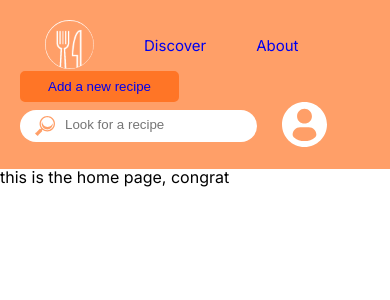
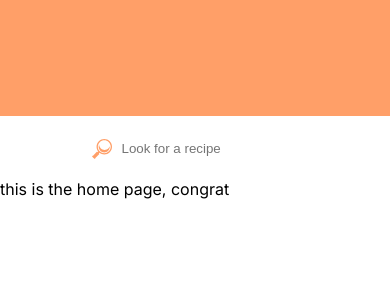
Before and after one commit to CMarchandon/My-Cooking-Book, a React (Vite) app: page / in a window 390 px wide. Shown: the top 300 px of the page. Built offline with nearby package versions, Linux system fonts and the light colour scheme.

Commit message:
begining of responsive navbar

```diff
--- a/src/SCSS/components/_navbar.scss
+++ b/src/SCSS/components/_navbar.scss
@@ -1,3 +1,5 @@
+@import './sreachBar';
+
 body {
     font-family: $font;
 }
@@ -5,26 +7,16 @@ body {
 nav {
     background-color: $lightOrange;
     color: $fakeWhite;
-    padding: 20px;
+    padding: 22px;
     font-size: 15px;
-
-    #recipe-search {
-        background-image: url('/src/assets/icons/magnifying\ glass.svg');
-        background-size: 20px 20px;
-        background-position: -15px center;
-        background-repeat: no-repeat;
-        border: none;
-        padding: 7px 15px 10px 15px;
-        border-radius: 20px;
-        border-left: 30px solid transparent;
-      }
+    min-height: 72px;
 
     ul {
         list-style: none;
-        padding: 0;
         display: flex;
         justify-content: space-between;
         flex-wrap: wrap;
+        margin-top: 15px;
 
         li{
             flex-wrap: wrap;
@@ -32,7 +24,8 @@ nav {
 
         a{
             text-decoration: none;
-            padding: 5px 25px 5px 25px;
+            font-weight: 700;
+            padding: 5px 64px 5px 64px;
             border-radius: 5px;
             &:hover{
                 text-decoration: underline;
@@ -52,10 +45,36 @@ nav {
     #new-recipe-btn{
         background-color: $darkOrange;
         border-radius: 5px;
-        border: solid $darkOrange;
-        padding: 5px 25px 5px 25px;
+        border: solid 1px $darkOrange;
+        padding: 6px 35px 6px 35px;
+        font-size: 15px;
+        &:hover{
+            border: solid 1px $fakeWhite;
+        }
         a {
             padding: 0px;
+            font-weight: 700;
+            &:hover {
+                text-decoration: none;
+            }
         }
     }
 }
+
+#search-bar-smartphone {
+    display: none;
+}
+
+@media screen and (max-width:1240px){
+  .nav-links {
+    display: none;
+  }
+  header{
+    justify-content: center;
+    text-align: center;
+  }
+  #search-bar-smartphone{
+    display: block;
+    margin: 15px;
+  }
+}
--- /dev/null
+++ b/src/SCSS/components/_sreachBar.scss
@@ -0,0 +1,10 @@
+#recipe-search {
+        background-image: url('/src/assets/icons/magnifying\ glass.svg');
+        background-size: 20px 20px;
+        background-position: -15px center;
+        background-repeat: no-repeat;
+        border: none;
+        padding: 10px 15px 10px 15px;
+        border-radius: 20px;
+        border-left: 30px solid transparent;
+      }
--- a/src/SCSS/style.css
+++ b/src/SCSS/style.css
@@ -53,6 +53,17 @@ table {
   border-spacing: 0;
 }
 
+#recipe-search {
+  background-image: url("/src/assets/icons/magnifying glass.svg");
+  background-size: 20px 20px;
+  background-position: -15px center;
+  background-repeat: no-repeat;
+  border: none;
+  padding: 10px 15px 10px 15px;
+  border-radius: 20px;
+  border-left: 30px solid transparent;
+}
+
 body {
   font-family: "Inter", sans-serif;
 }
@@ -60,32 +71,24 @@ body {
 nav {
   background-color: #FF9F68;
   color: #F9F9F9;
-  padding: 20px;
+  padding: 22px;
   font-size: 15px;
-}
-nav #recipe-search {
-  background-image: url("/src/assets/icons/magnifying glass.svg");
-  background-size: 20px 20px;
-  background-position: -15px center;
-  background-repeat: no-repeat;
-  border: none;
-  padding: 7px 15px 10px 15px;
-  border-radius: 20px;
-  border-left: 30px solid transparent;
+  min-height: 72px;
 }
 nav ul {
   list-style: none;
-  padding: 0;
   display: flex;
   justify-content: space-between;
   flex-wrap: wrap;
+  margin-top: 15px;
 }
 nav ul li {
   flex-wrap: wrap;
 }
 nav ul a {
   text-decoration: none;
-  padding: 5px 25px 5px 25px;
+  font-weight: 700;
+  padding: 5px 64px 5px 64px;
   border-radius: 5px;
 }
 nav ul a:hover {
@@ -103,9 +106,35 @@ nav ul .left-items, nav ul .right-items {
 nav #new-recipe-btn {
   background-color: #FF7526;
   border-radius: 5px;
-  border: solid #FF7526;
-  padding: 5px 25px 5px 25px;
+  border: solid 1px #FF7526;
+  padding: 6px 35px 6px 35px;
+  font-size: 15px;
+}
+nav #new-recipe-btn:hover {
+  border: solid 1px #F9F9F9;
 }
 nav #new-recipe-btn a {
   padding: 0px;
+  font-weight: 700;
+}
+nav #new-recipe-btn a:hover {
+  text-decoration: none;
+}
+
+#search-bar-smartphone {
+  display: none;
+}
+
+@media screen and (max-width: 1240px) {
+  .nav-links {
+    display: none;
+  }
+  header {
+    justify-content: center;
+    text-align: center;
+  }
+  #search-bar-smartphone {
+    display: block;
+    margin: 15px;
+  }
 }/*# sourceMappingURL=style.css.map */
--- a/src/component/Header.jsx
+++ b/src/component/Header.jsx
@@ -1,8 +1,9 @@
 export default function Header() {
 
     return(
-        <header>
+        <>
             <nav>
+                <div class="nav-links">
                     <ul>
                         <div class= "left-items">
                             <li><a href="/Home"><img src="public/logo.svg" alt="My Cooking Book Logo"/></a></li>
@@ -12,15 +13,15 @@ export default function Header() {
                         </div>
                         <div class="right-items">
                         {/*This is the form for the search bar*/ }
-                    <form role="search" method="get" class="searchform" action="#">
+                        <form id="search-bar-pc"role="search" method="get" class="searchform" action="#">
                                 <input id="recipe-search" name="recipe-search" type="text"  placeholder="Look for a recipe"/>
                                 <input type="hidden" name="#" value="recipe" />
                         </form>
                             <li><a href="/MyProfil"><img src="src/assets/icons/user logo navabr.svg"/></a></li>
                         </div>
                     </ul>
+                </div>
             </nav>
-        </header>
+        </>
     )
-
     }
--- /dev/null
+++ b/src/component/SearchBarSmartphone.jsx
@@ -0,0 +1,11 @@
+export default function SearchBarSmartphone() {
+
+    return(
+<header>
+        <form id="search-bar-smartphone" role="search" method="get" class="searchform" action="#">
+                <input id="recipe-search" name="recipe-search" type="text"  placeholder="Look for a recipe"/>
+                <input type="hidden" name="#" value="recipe" />
+        </form>
+</header>
+    )
+}
--- a/src/pages/Discover.jsx
+++ b/src/pages/Discover.jsx
@@ -4,6 +4,7 @@ export default function Discover() {
     return (
         <>
         <Header/>
+        <SearchBarSmartphone/>
             <p>this is the Discover page, congrat</p>
         </>
 
--- a/src/pages/EditRecipe.jsx
+++ b/src/pages/EditRecipe.jsx
@@ -1,4 +1,5 @@
 import Header from "../component/Header";
+import SearchBarSmartphone from "../component/SearchBarSmartphone";
 
 export default function EditRecipe() {
     return (
--- a/src/pages/Home.jsx
+++ b/src/pages/Home.jsx
@@ -1,9 +1,11 @@
 import Header from "../component/Header";
+import SearchBarSmartphone from "../component/SearchBarSmartphone";
 
 export default function Home() {
     return (
         <>
         <Header/>
+        <SearchBarSmartphone/>
             <p>this is the home page, congrat</p>
         </>
 
--- a/src/pages/SingleDiscover.jsx
+++ b/src/pages/SingleDiscover.jsx
@@ -1,4 +1,5 @@
 import Header from "../component/Header";
+import SearchBarSmartphone from "../component/SearchBarSmartphone";
 
 export default function SingleDiscover() {
     return (
```
Also changed, not shown: 1 other file (tests, documents, lock files or other folders). Lines whose indentation alone changed are shown as unchanged.
